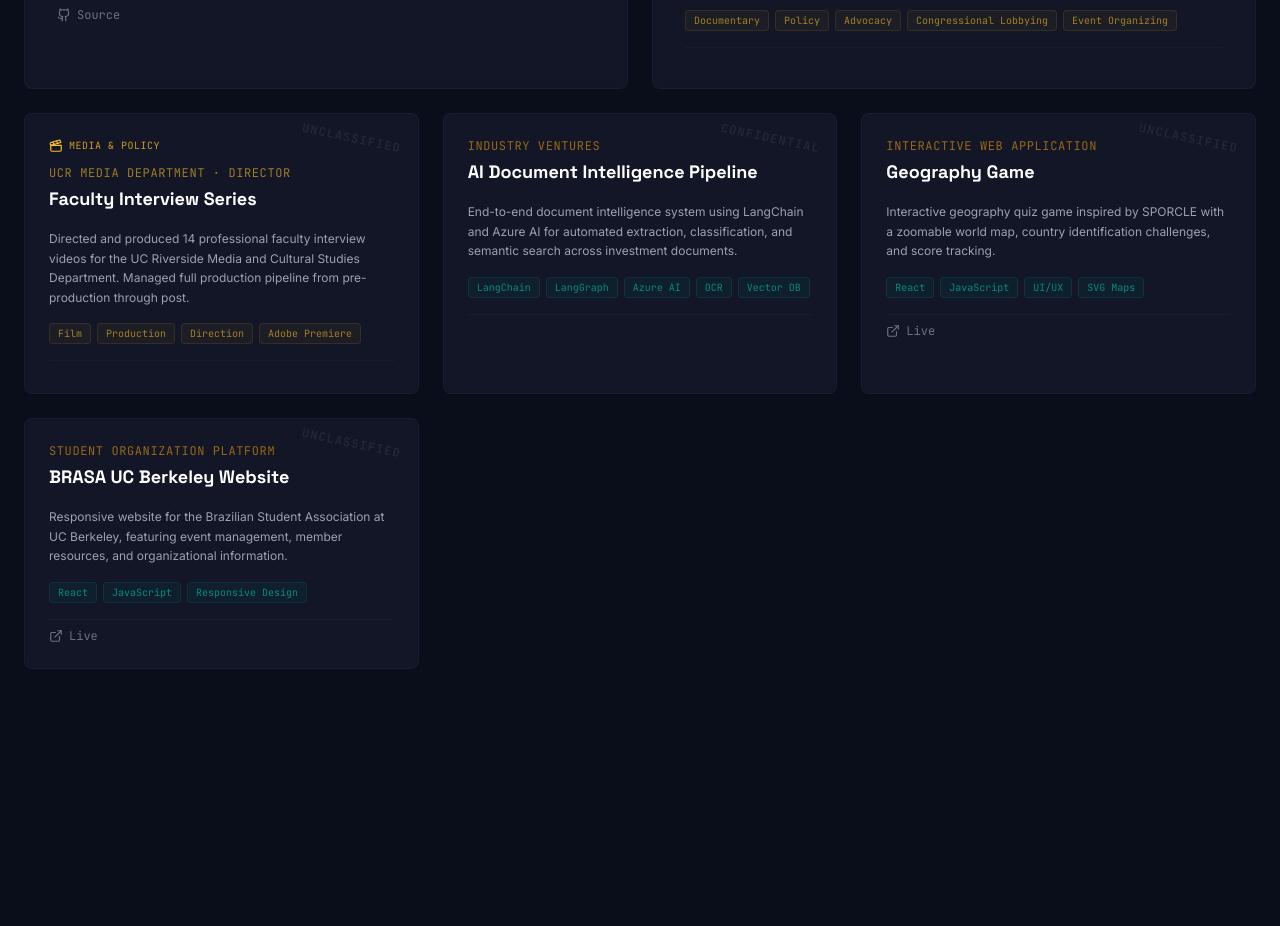
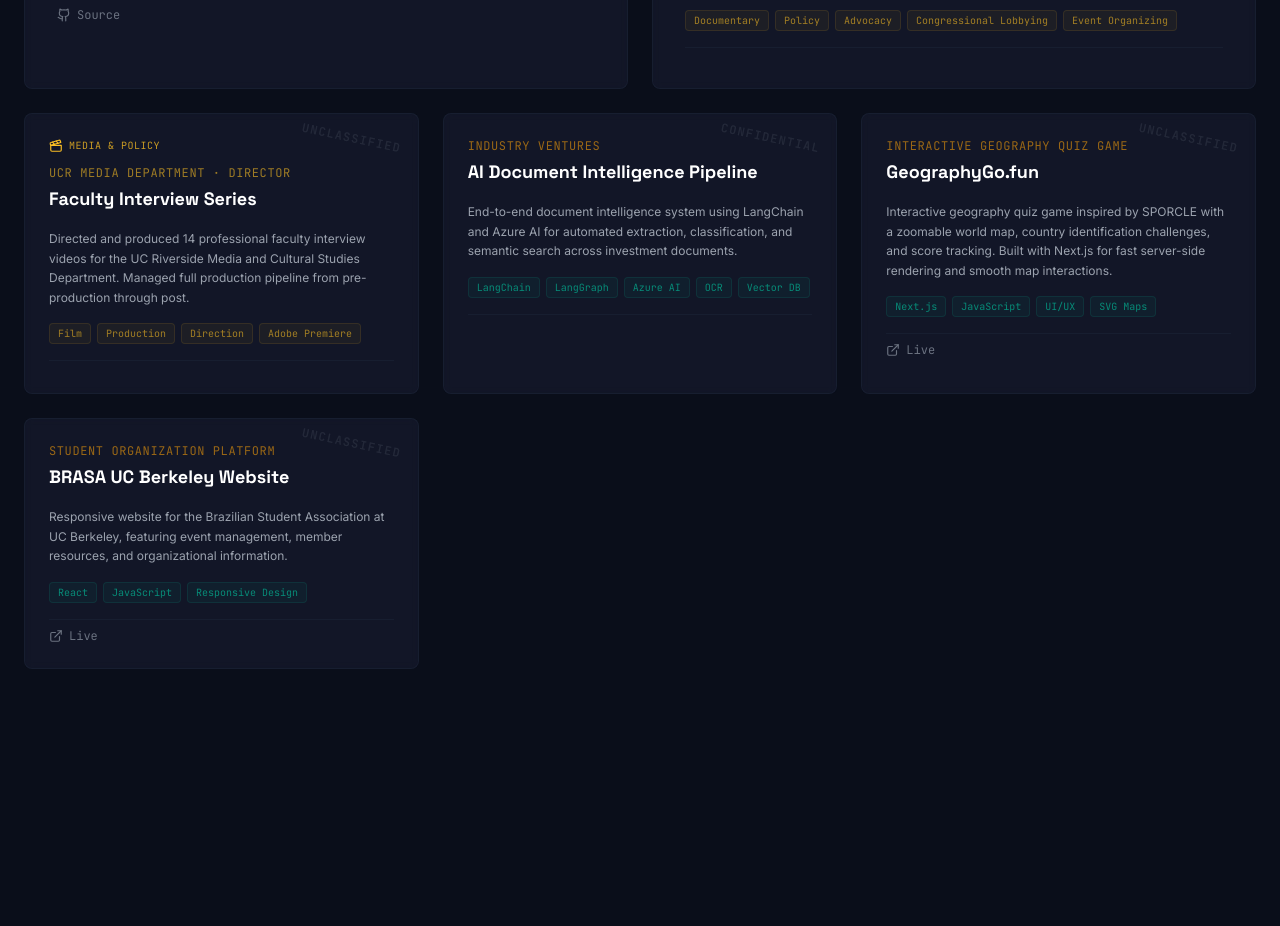
Before and after one commit to LuizFelipeBarbosa/portfolio-website, a Next.js app: page / in a window 1280 px wide. Shown: the part 5220-6146 px from the top of the page. Built offline with nearby package versions, Linux system fonts and the light colour scheme.

Commit message:
feat: update GeographyGo.fun project with correct title, tech stack, and URL

```diff
--- a/components/Projects.jsx
+++ b/components/Projects.jsx
@@ -104,13 +104,13 @@ const projects = [
   },
   {
     featured: false,
-    title: 'Geography Game',
-    subtitle: 'Interactive Web Application',
+    title: 'GeographyGo.fun',
+    subtitle: 'Interactive Geography Quiz Game',
     description:
-      'Interactive geography quiz game inspired by SPORCLE with a zoomable world map, country identification challenges, and score tracking.',
+      'Interactive geography quiz game inspired by SPORCLE with a zoomable world map, country identification challenges, and score tracking. Built with Next.js for fast server-side rendering and smooth map interactions.',
     metrics: [],
-    tags: ['React', 'JavaScript', 'UI/UX', 'SVG Maps'],
-    links: { live: 'https://geographyfun.netlify.app' },
+    tags: ['Next.js', 'JavaScript', 'UI/UX', 'SVG Maps'],
+    links: { live: 'https://geographygo.fun' },
     classification: 'UNCLASSIFIED',
   },
   {
```
